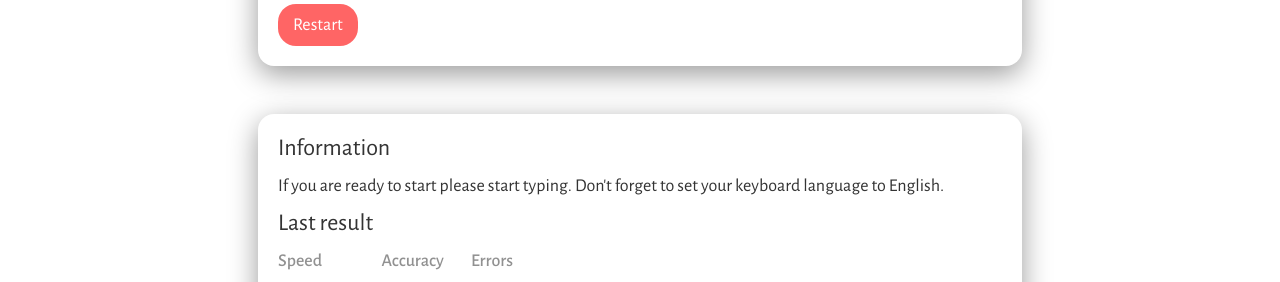
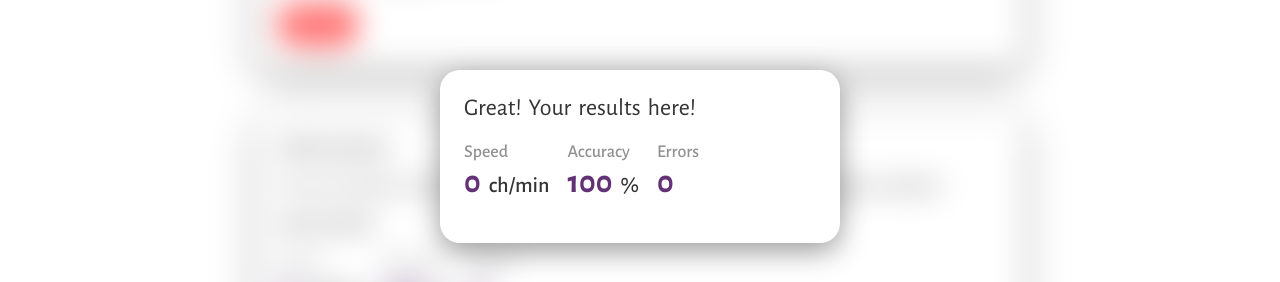
Before and after one commit to vlad99902/touch-typing-simulator, a React (Create React App) app: page / in a window 1280 px wide. Shown: the part 244-526 px from the top of the page. Built offline with nearby package versions, Linux system fonts and the light colour scheme; no server answers.

Commit message:
modal added, ending modal message

```diff
--- /dev/null
+++ b/src/Components/Modal.tsx
@@ -0,0 +1,61 @@
+import React from 'react';
+import styled from 'styled-components';
+
+type ModalType = {
+  children: React.ReactNode;
+  isOpened: boolean;
+  setIsOpened: () => void;
+  maxWidth?: string;
+  padding?: string;
+};
+
+export const Modal: React.FC<ModalType> = ({
+  children,
+  isOpened,
+  setIsOpened,
+  maxWidth,
+  padding = '24px',
+}) => {
+  return (
+    <>
+      {isOpened && (
+        <ModalWrapper
+          onMouseDown={() => setIsOpened()}
+          backdrop={isOpened ? 'blur(15px)' : 'blur(0px)'}
+        >
+          <ModalContent
+            onMouseDown={(e) => e.stopPropagation()}
+            width={maxWidth}
+            padding={padding}
+          >
+            {children}
+          </ModalContent>
+        </ModalWrapper>
+      )}
+    </>
+  );
+};
+
+const ModalWrapper = styled.div<{ backdrop?: string }>`
+  position: fixed;
+  top: 0;
+  left: 0;
+  right: 0;
+  bottom: 0;
+  z-index: 100;
+  backdrop-filter: ${(p) => p.backdrop};
+  display: flex;
+  justify-content: center;
+  align-items: center;
+  transition: backdrop-filter 10s ease 10s;
+`;
+
+const ModalContent = styled.div<{ width?: string; padding?: string }>`
+  position: relative;
+  background-color: #ffffff;
+  border-radius: 20px;
+  max-width: ${(props) => props.width};
+  width: ${(props) => props.width};
+  padding: ${(props) => props.padding};
+  box-shadow: 0px 8px 29px rgba(0, 0, 0, 0.4);
+`;
--- a/src/Containers/TypingDetecting.tsx
+++ b/src/Containers/TypingDetecting.tsx
@@ -9,6 +9,8 @@ import { MainButton } from '../Components/MainButton';
 import styled from 'styled-components';
 import { colors } from '../Styles/Colors';
 import { CountersContainer } from './CountersContainer';
+import { Modal } from '../Components/Modal';
+import { Title } from '../Styles/Title';
 
 export const TypingDetecting: React.FC = () => {
   const [text, setText] = useState<string[]>([]);
@@ -23,6 +25,7 @@ export const TypingDetecting: React.FC = () => {
 
   const [typingAccuracy, setTypingAccuracy] = useState<number>(100);
   const [errorsCount, setErrorsCount] = useState<number>(0);
+  const [isOpenModal, setIsOpenModal] = useState<boolean>(true);
 
   const setStatesToDefault = (): void => {
     setError(false);
@@ -31,11 +34,12 @@ export const TypingDetecting: React.FC = () => {
     setBeginTimer(+new Date());
     setRightCharactersCounter(0);
     setCurrentSpeed(0);
+    setTypingAccuracy(100);
+    setErrorsCount(0);
   };
 
   const getText = async () => {
     const text = await fetchText();
-    setUserCurrentPosition(0);
     setText(text.split(''));
   };
 
@@ -44,7 +48,7 @@ export const TypingDetecting: React.FC = () => {
   }, []);
 
   const countCurrentSpeed = (charactersCounter: number): void => {
-    setRightCharactersCounter(charactersCounter + 1);
+    setRightCharactersCounter(rightCharactersCounter + 1);
     setCurrentSpeed(
       Math.round(charactersCounter / ((+new Date() - beginTimer) / 1000 / 60)),
     );
@@ -59,9 +63,13 @@ export const TypingDetecting: React.FC = () => {
 
   const inputChangeHandler = (event: React.ChangeEvent<HTMLInputElement>) => {
     if (event.target.value === text[userCurrentPosition]) {
+      setError(false);
       setUserCurrentPosition(userCurrentPosition + 1);
-      setError(false);
       countCurrentSpeed(rightCharactersCounter + 1);
+
+      if (userCurrentPosition + 1 === text.length) {
+        setIsOpenModal(true);
+      }
     } else {
       setError(true);
       countCurrentAccuracy();
@@ -77,6 +85,24 @@ export const TypingDetecting: React.FC = () => {
 
   return (
     <Wrapper>
+      <Modal
+        isOpened={isOpenModal}
+        setIsOpened={() => {
+          setIsOpenModal(false);
+          getText();
+          setStatesToDefault();
+        }}
+        maxWidth="400px"
+      >
+        <Title margin="0 0 18px">Great! Your results here!</Title>
+
+        <CountersContainer
+          typingSpeed={currentSpeed}
+          typingAccuracy={typingAccuracy}
+          errorsCount={errorsCount}
+          margin="0 0 18px"
+        />
+      </Modal>
       <InputUserLetter
         autoFocus
         name="userInputLetter"
```
Also changed, not shown: src/hooks/useStats.ts (added, +31 -0 lines).
